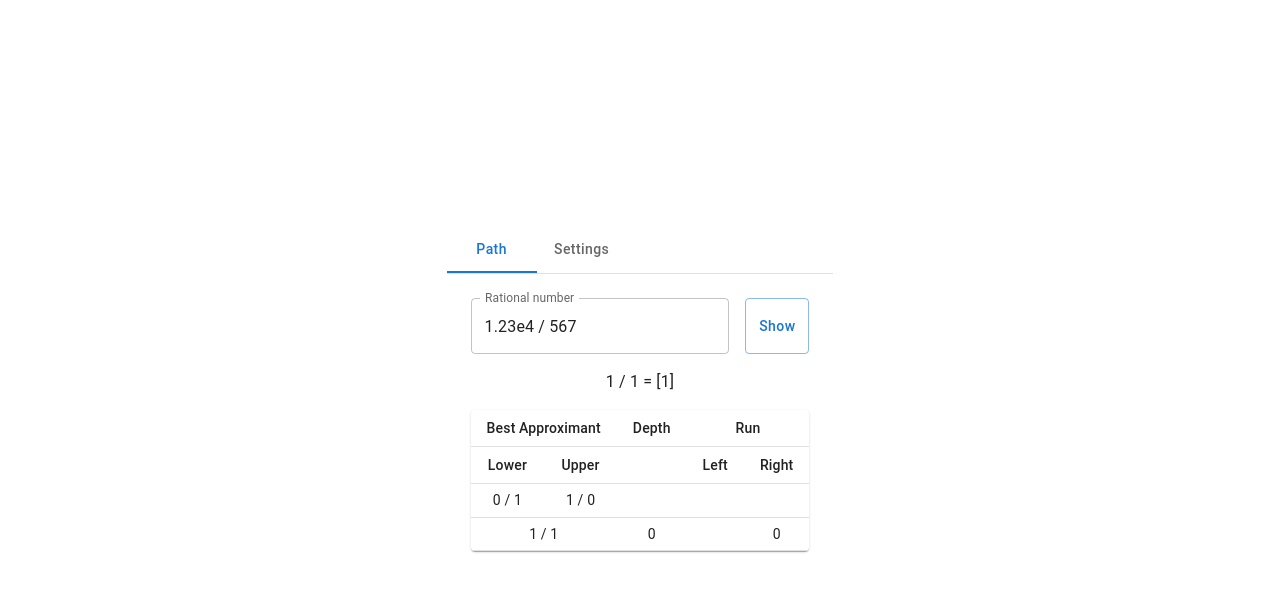
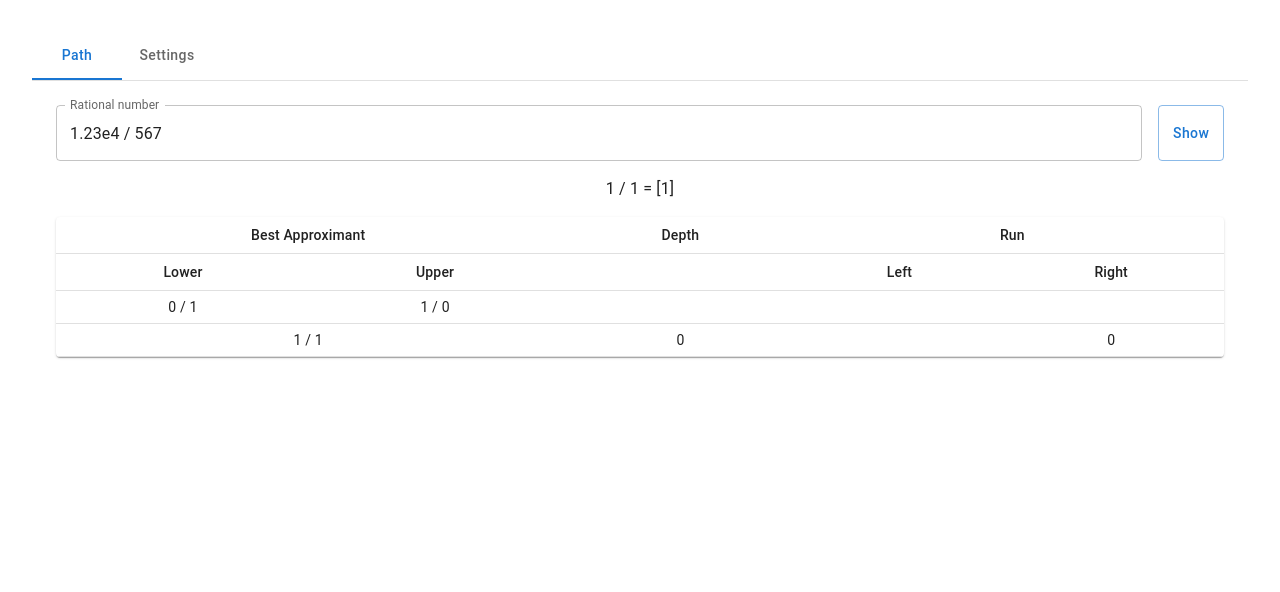
Before and after one commit to wasd314/stern-brocot-tree-visualizer, a React (Vite) app: page / in a window 1280 px wide. Shown: the top 592 px of the page. Built offline with nearby package versions, Linux system fonts and the light colour scheme.

Commit message:
root width 100%

```diff
--- a/src/App.css
+++ b/src/App.css
@@ -1,6 +1,7 @@
 #root {
   max-width: 1280px;
-  margin: 0 auto;
+  margin: 0 auto auto auto;
   padding: 2rem;
   text-align: center;
+  width: 100%;
 }
```
